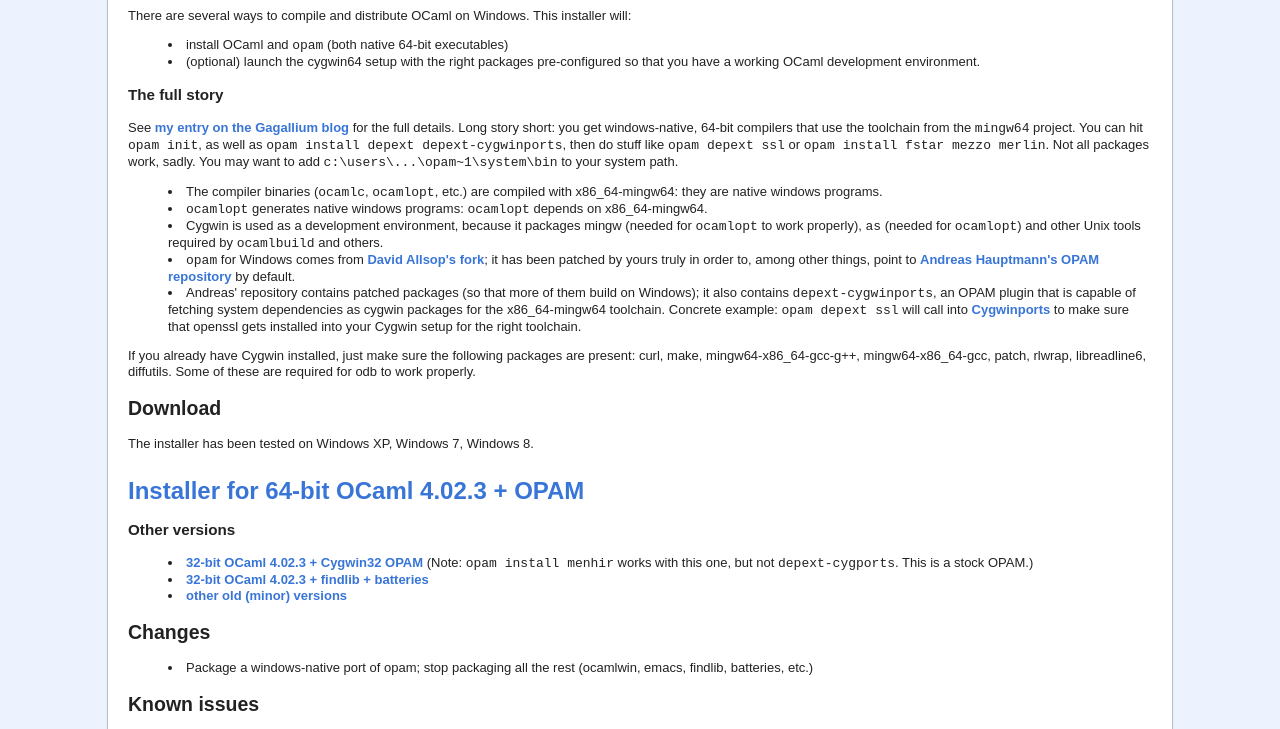
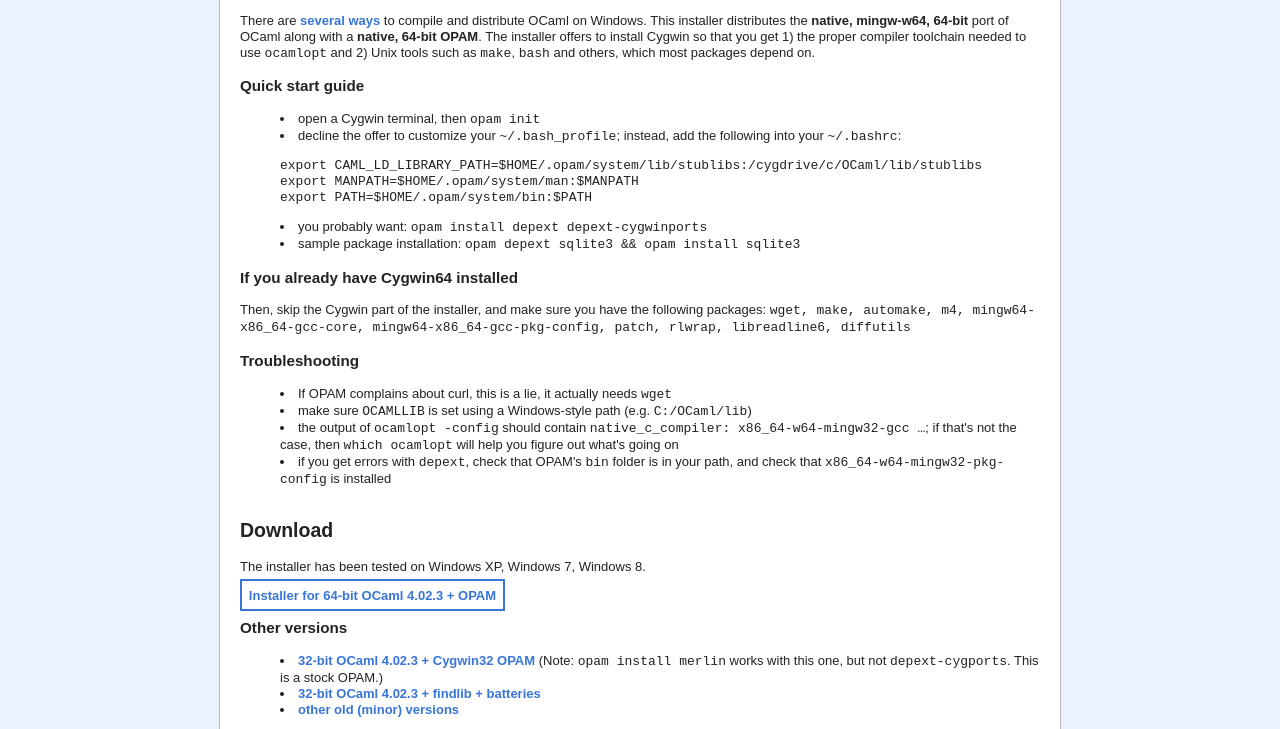
Before and after one commit to protz/ocaml-installer, a plain HTML site: page index.html in a window 1280 px wide. Shown: the part 173-902 px from the top of the page. Drawn offline with nearby package versions, Linux system fonts and the light colour scheme; a script that the page names is missing.

Commit message:
better troubleshooting

```diff
--- a/index.html
+++ b/index.html
@@ -44,25 +44,83 @@
       <section>
         <h2>Introduction</h2>
         <p>
-          There are several ways to compile and distribute OCaml on Windows.
-          This installer will:
-          <ul>
-            <li>install OCaml and <tt>opam</tt> (both native 64-bit executables)</li>
-            <li>(optional) launch the cygwin64 setup with the right packages
-              pre-configured so that you have a working OCaml development
-              environment.</li>
-          </ul>
+          There are <a href="https://github.com/ocaml/ocaml/blob/trunk/README.win32.adoc">
+          several ways</a> to compile and distribute OCaml on Windows.
+        This installer distributes the <b>native, mingw-w64, 64-bit</b> port of
+        OCaml along with a <b>native, 64-bit OPAM</b>. The installer offers to
+        install Cygwin so that you get 1) the proper compiler toolchain needed
+        to use <tt>ocamlopt</tt> and 2) Unix tools such as <tt>make</tt>,
+        <tt>bash</tt> and others, which most packages depend on.
         </p>
-        <h3>The full story</h3>
+        <h3>Quick start guide</h3>
+        <p>
+        <ul>
+          <li>open a Cygwin terminal, then <tt>opam init</tt>
+          <li>decline the offer to customize your <tt>~/.bash_profile</tt>;
+          instead, add the following into your <tt>~/.bashrc</tt>:
+<pre>
+export CAML_LD_LIBRARY_PATH=$HOME/.opam/system/lib/stublibs:/cygdrive/c/OCaml/lib/stublibs
+export MANPATH=$HOME/.opam/system/man:$MANPATH
+export PATH=$HOME/.opam/system/bin:$PATH
+</pre>
+          <li>you probably want: <tt>opam install depext depext-cygwinports</tt>
+          <li>sample package installation: <tt>opam depext sqlite3 && opam
+            install sqlite3</tt>
+        </ul>
+        </p>
+        <h3>If you already have Cygwin64 installed</h3>
+        <p>
+        Then, skip the Cygwin part of the installer, and make sure you have the
+        following packages: <tt>wget, make, automake, m4,
+          mingw64-x86_64-gcc-core,
+          mingw64-x86_64-gcc-pkg-config,
+          patch, rlwrap, libreadline6, diffutils</tt>
+        </p>
+        <h3>Troubleshooting</h3>
+        <p>
+        <ul>
+          <li>If OPAM complains about curl, this is a lie, it actually needs
+          <tt>wget</tt>
+          <li>make sure <tt>OCAMLLIB</tt> is set using a Windows-style path
+            (e.g. <tt>C:/OCaml/lib</tt>)
+          <li>the output of <tt>ocamlopt -config</tt> should contain
+            <tt>native_c_compiler: x86_64-w64-mingw32-gcc …</tt>; if that's not
+            the case, then <tt>which ocamlopt</tt> will help you figure out
+            what's going on
+          <li>if you get errors with <tt>depext</tt>, check that OPAM's
+            <tt>bin</tt> folder is in your path, and check that
+            <tt>x86_64-w64-mingw32-pkg-config</tt> is installed
+        </ul>
+        </p>
+        <h2>Download</h2>
+        <p>
+          The installer has been tested on Windows XP, Windows 7, Windows 8.
+        </p>
+        <a class="main-link"
+          href="http://gallium.inria.fr/~protzenk/caml-installer/ocaml-4.02.3-x86_64-mingw64-installer4-opam.exe">
+          Installer for 64-bit OCaml 4.02.3 + OPAM
+        </a>
+        <h3>Other versions</h3>
+        <ul>
+          <li>
+            <a
+              href="http://gallium.inria.fr/~protzenk/caml-installer/ocaml-4.02.3-i686-mingw64-installer4-opam.exe">
+              32-bit OCaml 4.02.3 + Cygwin32 OPAM
+            </a> (Note: <tt>opam install merlin</tt> works with this one, but
+            not <tt>depext-cygports</tt>. This is a stock OPAM.)
+          </li>
+          <li>
+            <a
+              href="http://gallium.inria.fr/~protzenk/caml-installer/ocaml-4.02.3-i686-mingw64-installer4.exe">
+              32-bit OCaml 4.02.3 + findlib + batteries
+            </a>
+          </li>
+          <li><a href="http://gallium.inria.fr/~protzenk/caml-installer/">other old (minor) versions</a></li>
+        </ul>
+        <h2>The full story</h2>
         <p>
         See <a href="http://gallium.inria.fr/~scherer/gagallium/the-ocaml-installer-for-windows">my
-        entry on the Gagallium blog</a> for the full details. Long story
-        short: you get windows-native, 64-bit compilers that use the toolchain
-        from the <tt>mingw64</tt> project. You can hit <tt>opam init</tt>, as
-        well as <tt>opam install depext depext-cygwinports</tt>, then do stuff
-        like <tt>opam depext ssl</tt> or <tt>opam install fstar mezzo
-          merlin</tt>. Not all packages work, sadly. You may want to add
-        <tt>c:\users\...\opam~1\system\bin</tt> to your system path.
+        entry on the Gagallium blog</a> for the (outdated) details.
         </p>
         <ul>
           <li>The compiler binaries (<tt>ocamlc</tt>, <tt>ocamlopt</tt>, etc.)
@@ -88,44 +146,7 @@
           openssl gets installed into your Cygwin setup for the right toolchain.
           </li>
         </ul>
-        <p>
-          If you already have Cygwin installed, just make sure the following
-          packages are present: curl, make, mingw64-x86_64-gcc-g++,
-          mingw64-x86_64-gcc, patch, rlwrap, libreadline6, diffutils. Some of
-          these are required for odb to work properly.
-        </p>
-        <h2>Download</h2>
-        <p>
-          The installer has been tested on Windows XP, Windows 7, Windows 8.
-        </p>
-        <div class="myEyesHurt">
-          <a
-            href="http://gallium.inria.fr/~protzenk/caml-installer/ocaml-4.02.3-x86_64-mingw64-installer4-opam.exe">
-            Installer for 64-bit OCaml 4.02.3 + OPAM
-          </a>
-        </div>
-        <h3>Other versions</h3>
-        <ul>
-          <li>
-            <a
-              href="http://gallium.inria.fr/~protzenk/caml-installer/ocaml-4.02.3-i686-mingw64-installer4-opam.exe">
-              32-bit OCaml 4.02.3 + Cygwin32 OPAM
-            </a> (Note: <tt>opam install menhir</tt> works with this one, but
-            not <tt>depext-cygports</tt>. This is a stock OPAM.)
-          </li>
-          <li>
-            <a
-              href="http://gallium.inria.fr/~protzenk/caml-installer/ocaml-4.02.3-i686-mingw64-installer4.exe">
-              32-bit OCaml 4.02.3 + findlib + batteries
-            </a>
-          </li>
-          <li><a href="http://gallium.inria.fr/~protzenk/caml-installer/">other old (minor) versions</a></li>
-        </ul>
-        <h2>Changes</h2>
-        <ul>
-          <li>Package a windows-native port of opam; stop packaging all the rest
-          (ocamlwin, emacs, findlib, batteries, etc.)</li>
-        </ul>
+
         <h2>Known issues</h2>
         <ul>
           <li>Most antivirus software will flag the OCaml installer as being a
--- a/style.css
+++ b/style.css
@@ -28,12 +28,18 @@ a {
      -moz-box-shadow: 0 1px 2px #CCE0FF;
      -o-box-shadow: 0 1px 2px #CCE0FF;
       box-shadow: 0 1px 2px #CCE0FF;
+
+  max-width: 800px;
 }
 
 header {
   font-style: italic;
   text-align: right;
   margin-bottom: 1em;
+}
+
+h2 {
+  margin-top: 3ex;
 }
 
 header h1 {
@@ -50,10 +56,16 @@ section section {
   padding-left: 1em;
 }
 
-.myEyesHurt {
-  font-size: x-large;
+.main-link {
   font-weight: bold;
-  margin-top: 1em;
+  border: 2px solid;
+  padding: 1ex;
+}
+
+.main-link:hover {
+  background-color: #3875D7;
+  color: white;
+  text-decoration: none;
 }
 
 .myEyesHurt.s1 {
```
